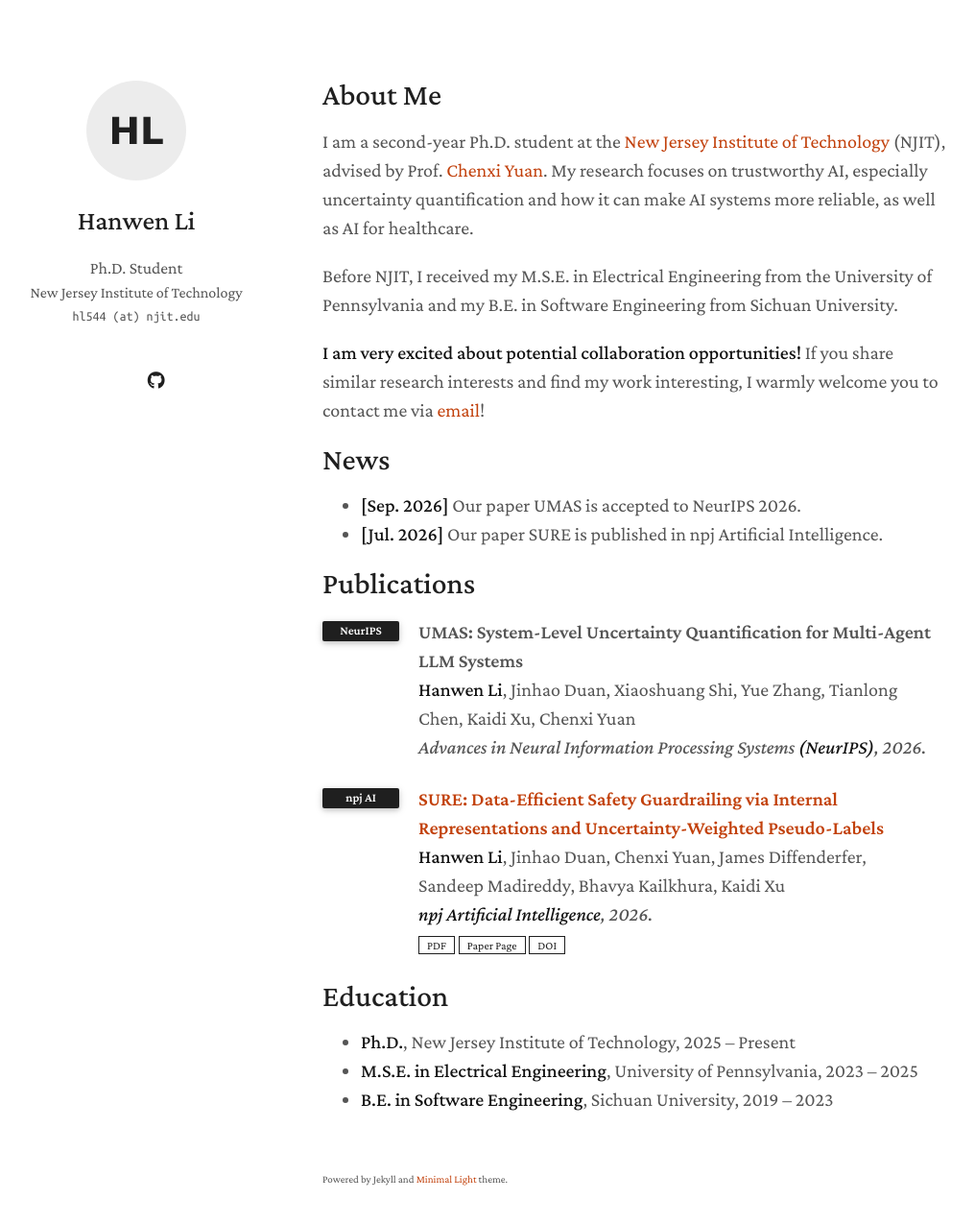
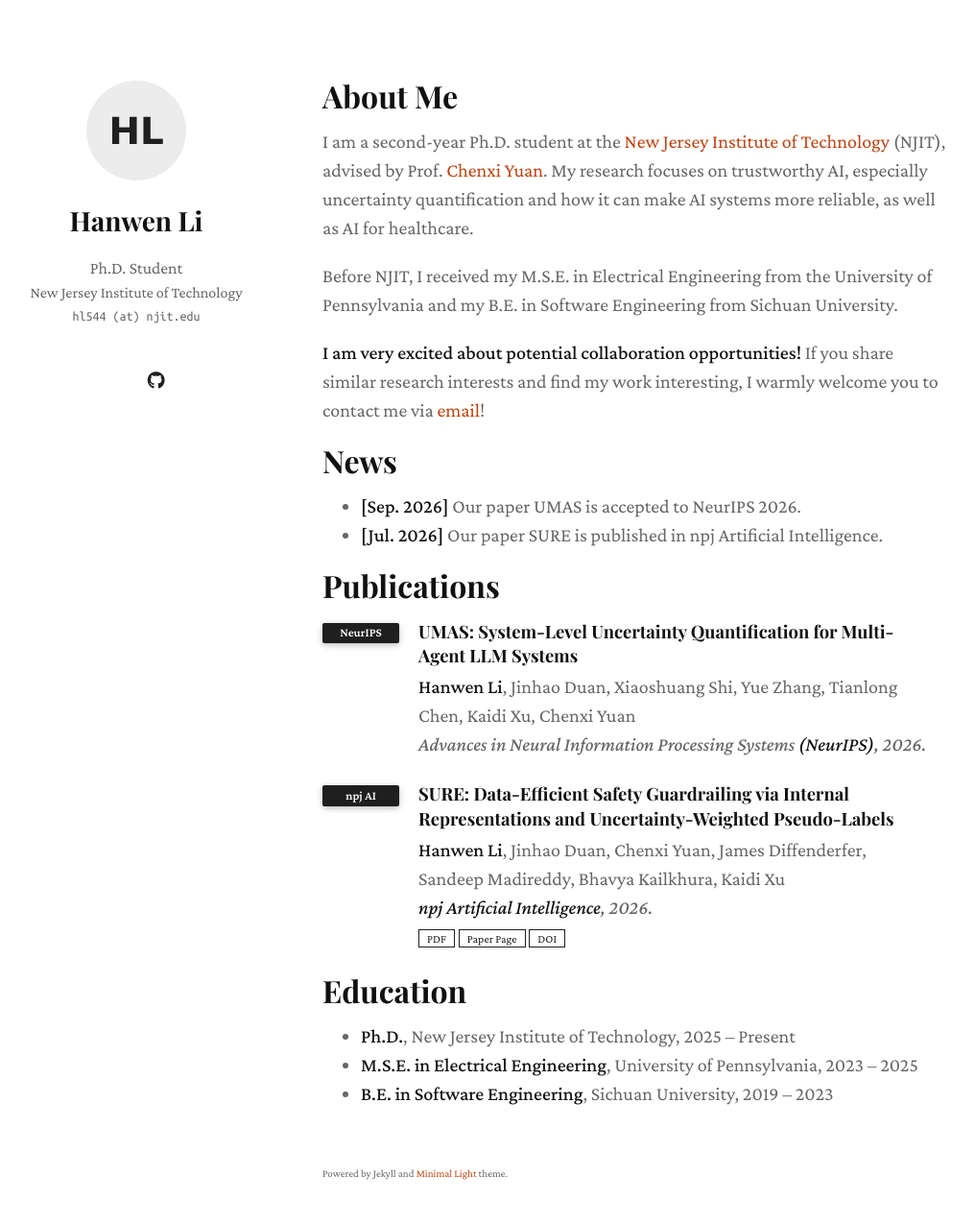
Before and after one commit to Dby52-04/Dby52-04.github.io, a Jekyll site: the page built from index.md, in a window 1280 px wide and 1310 px high. Shown: the top 1274 px of the window at 96% size, without its empty margins (134-1150 px from the left). Built offline with Jekyll 4.4.1, drawn with Linux system fonts in a browser that asks for light colours; a style sheet for code colours, icons or effects is not loaded; our own code applies the rules of GitHub Pages for plain Markdown files.

Commit message:
Use Playfair Display for headings and paper titles, lighten body text
Paper title links no longer use the link color; they turn orange on hover.

Co-Authored-By: Claude Opus 5.5 (1M context) <noreply@anthropic.com>
Claude-Session: https://claude.ai/code/session_01JxeXMqjkBpqCRcw3skhFge

```diff
--- a/_sass/minimal-light-no-dark-mode.scss
+++ b/_sass/minimal-light-no-dark-mode.scss
@@ -116,7 +116,7 @@ email {
 .icon-button:hover .icon-twitter,.icon-button:hover .icon-facebook,.icon-button:hover .icon-github,.icon-button:hover .icon-linkedin{color:white}
 
 autocolor{
-  color:#555555;
+  color:#666666;
 }
 
 lightonly {
@@ -188,16 +188,18 @@ h3, h4, h5, h6 {
 }
 
 h1 {
-  font-weight: 500;
-  color:#1f1f1f;
+  font-family: 'Playfair Display', serif;
+  font-weight: 700;
+  color:#111111;
   margin:0 0 20px;
 }
 
 h2 {
-  color:#1f1f1f;
-  font-weight: 500;
+  font-family: 'Playfair Display', serif;
+  color:#111111;
+  font-weight: 700;
   margin:2px 0px 15px;
-  font-size: 157%;
+  font-size: 160%;
 }
 
 p, ul, ol, table, pre, dl {
--- a/assets/css/font.css
+++ b/assets/css/font.css
@@ -1,11 +1,12 @@
 @import url('https://fonts.googleapis.com/css2?family=Crimson+Pro:ital,wght@0,400;0,500;0,600;1,500;1,600&display=swap');
 @import url('https://fonts.googleapis.com/css2?family=Ubuntu+Mono&display=swap');
+@import url('https://fonts.googleapis.com/css2?family=Playfair+Display:wght@700&display=swap');
 
 body {
   background-color: #fff;
   padding:0px;
   font: 20px/1.5 Crimson Pro, serif;
-  color:#555555;
+  color:#666666;
   font-weight:400;
   margin:0
 }
--- a/assets/css/publications-no-dark-mode.css
+++ b/assets/css/publications-no-dark-mode.css
@@ -48,7 +48,9 @@ blockquote { background: var(--global-bg-color); border-left: 2px solid var(--gl
 
 .publications ol.bibliography li .abbr .award { color: var(--global-theme-color) !important; border: 1px solid var(--global-theme-color); }
 
-.publications ol.bibliography li .title { font-weight: bolder; }
+.publications ol.bibliography li .title { font-family: 'Playfair Display', serif; font-weight: 700; font-size: 0.92em; color: #111111; line-height: 1.4; margin-bottom: 4px; }
+.publications ol.bibliography li .title a { color: inherit; }
+.publications ol.bibliography li .title a:hover { color: #c2410c; }
 
 .publications ol.bibliography li .author a { border-bottom: 1px var(--global-theme-color); }
 
```
